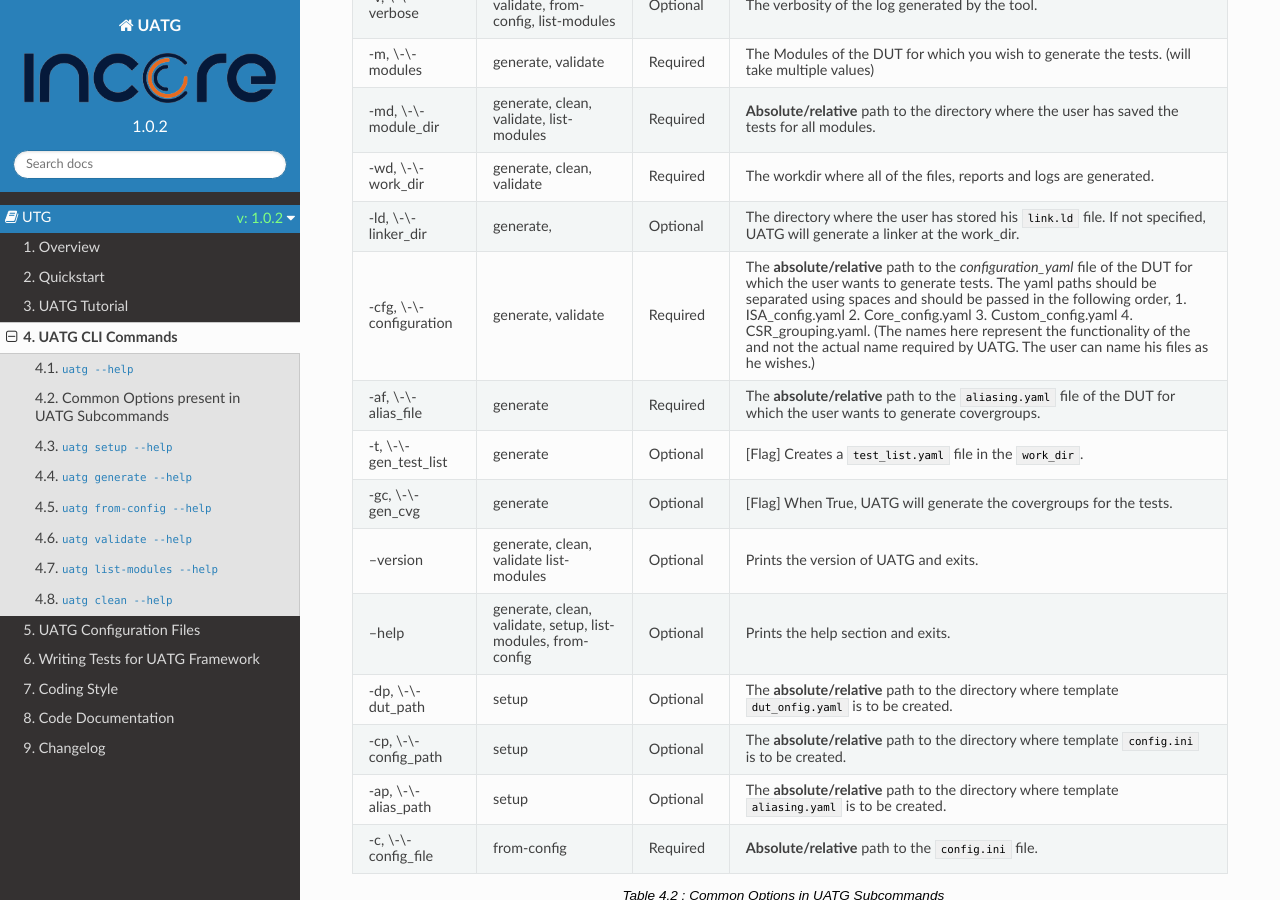
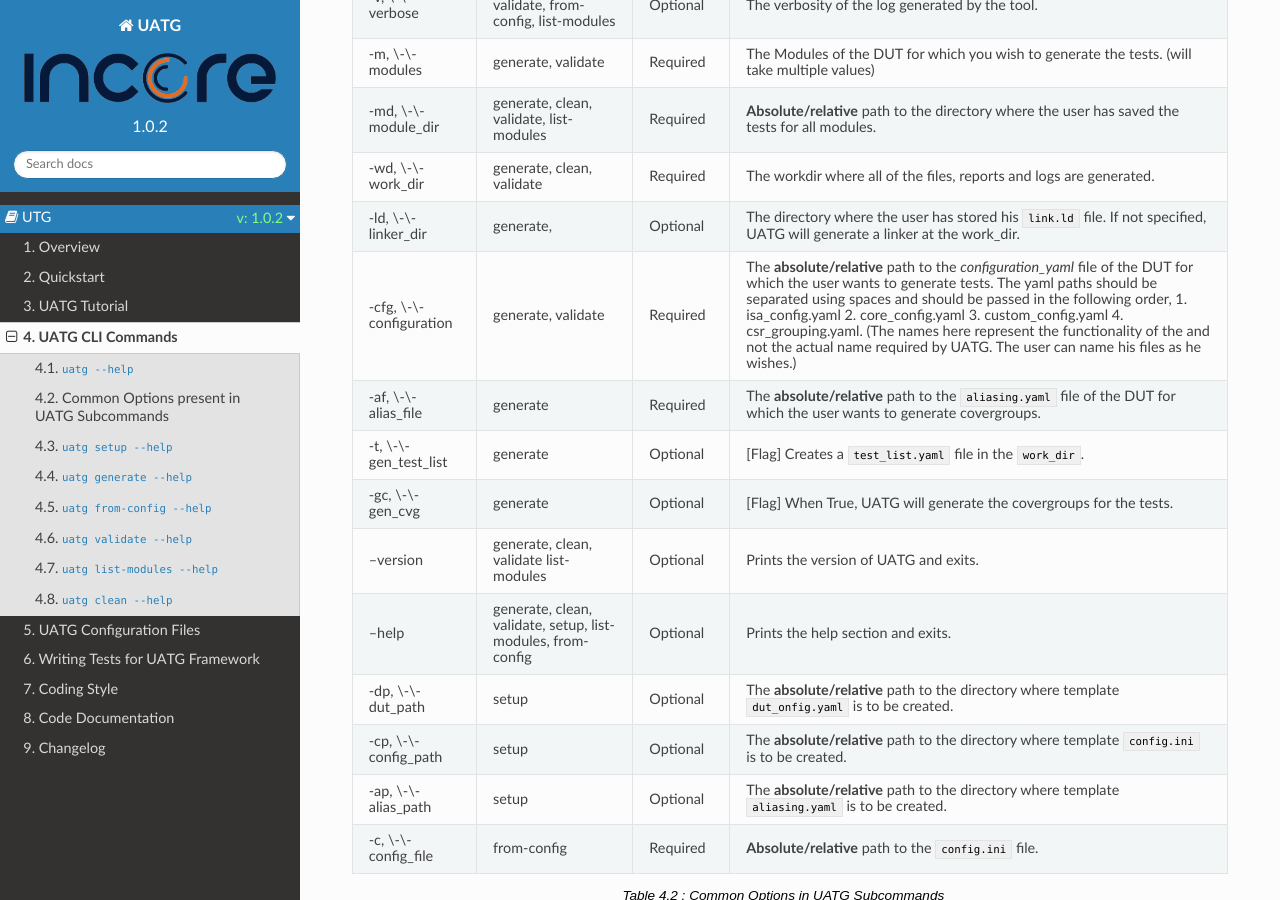
Before and after one commit to incoresemi/uatg, a Sphinx documentation site: the page built from docs/source/uatg_cli.rst, in a window 1280 px wide and 900 px high, scrolled down 1210 px. Built offline with Sphinx 7.4.7 and the Read the Docs theme 2.0.0, drawn with Linux system fonts in a browser that asks for light colours.

Commit message:
fix naming in documentation

```diff
--- a/docs/source/uatg_cli.rst
+++ b/docs/source/uatg_cli.rst
@@ -90,8 +90,8 @@ support said option. It is followed by the description in the third column.
                             validate                    the DUT for which the user wants to generate tests.
                                                         The yaml paths should be separated using spaces and should
                                                         be passed in the following order,
-                                                        1. ISA_config.yaml 2. Core_config.yaml 3. Custom_config.yaml
-                                                        4. CSR_grouping.yaml. (The names here represent the functionality of
+                                                        1. isa_config.yaml 2. core_config.yaml 3. custom_config.yaml
+                                                        4. csr_grouping.yaml. (The names here represent the functionality of
                                                         the and not the actual name required by UATG.
                                                         The user can name his files as he wishes.)
   -af, \\-\\-alias_file     generate         Required   The **absolute/relative** path to the ``aliasing.yaml`` file of
```
